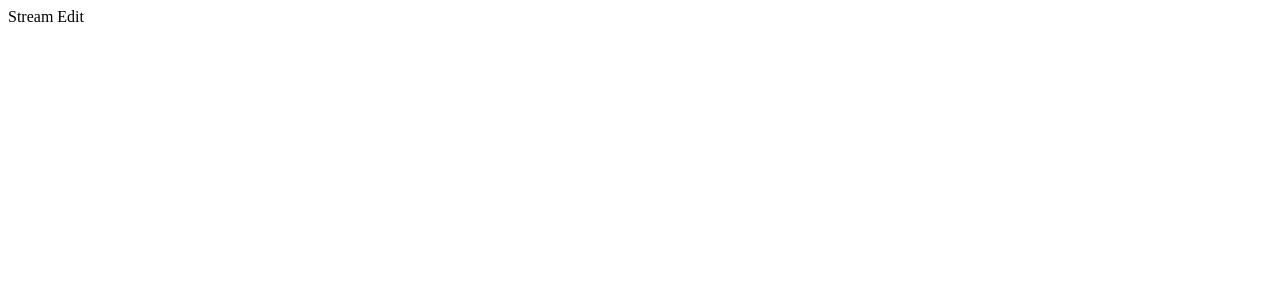
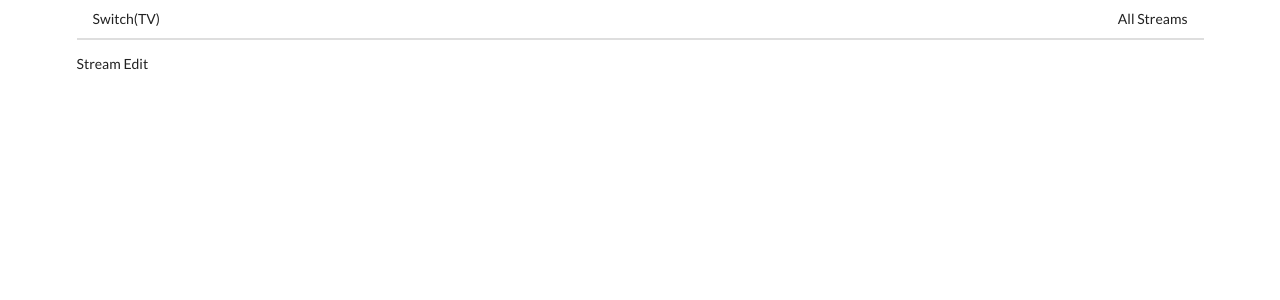
Before and after one commit to RobOsipo/SwitchTV, a React (Create React App) app in the folder client/: page /streams/edit/1 in a window 1280 px wide. Shown: the top 300 px of the page. Built offline with nearby package versions, Linux system fonts and the light colour scheme.

Commit message:
integrate Header component w/ Link tags on all pages

```diff
--- a/client/public/index.html
+++ b/client/public/index.html
@@ -9,9 +9,16 @@
       name="description"
       content="Switch(TV) A Twitch TV inspired React App"
     />
+    <link
+      rel="stylesheet"
+      href="https://cdnjs.cloudflare.com/ajax/libs/semantic-ui/2.4.1/semantic.min.css"
+    />
     <link rel="apple-touch-icon" href="%PUBLIC_URL%/logo192.png" />
+    <link rel="manifest" href="%PUBLIC_URL%/manifest.json" />
 
-    <link rel="manifest" href="%PUBLIC_URL%/manifest.json" />
+
+
+
 
     <title>Switch(TV)</title>
 
--- a/client/src/components/App.js
+++ b/client/src/components/App.js
@@ -1,17 +1,22 @@
 import React from 'react';
-import { BrowserRouter as Router, Route, Link } from 'react-router-dom';
+import { BrowserRouter as Router, Route } from 'react-router-dom';
 import StreamCreate from './streams/StreamCreate.js'
 import StreamDelete from './streams/StreamDelete.js'
 import StreamEdit from './streams/StreamEdit.js'
 import StreamList from './streams/StreamList.js'
 import StreamShow from './streams/StreamShow.js'
+import Header from './Header.js'
+
 
 
 const App = () => {
   return (
-    <div>
+    <div className='ui container'>
+
       <Router>
+
         <div>
+          <Header />
           <Route exact path='/' component={StreamList} />
           <Route path='/streams/new' component={StreamCreate} />
           <Route path='/streams/edit' component={StreamEdit} />
--- /dev/null
+++ b/client/src/components/Header.js
@@ -0,0 +1,21 @@
+import React from 'react';
+import { Link } from 'react-router-dom'
+
+
+const Header = () => {
+    return (
+        <div className="ui secondary pointing menu">
+           <Link to='/' className='item'>
+               Switch(TV)
+           </Link>
+            <div className="right menu">
+                <Link to='/' className='item'>
+                    All Streams
+                </Link>
+            </div>
+        </div>
+    )
+}
+
+
+export default Header;
```
